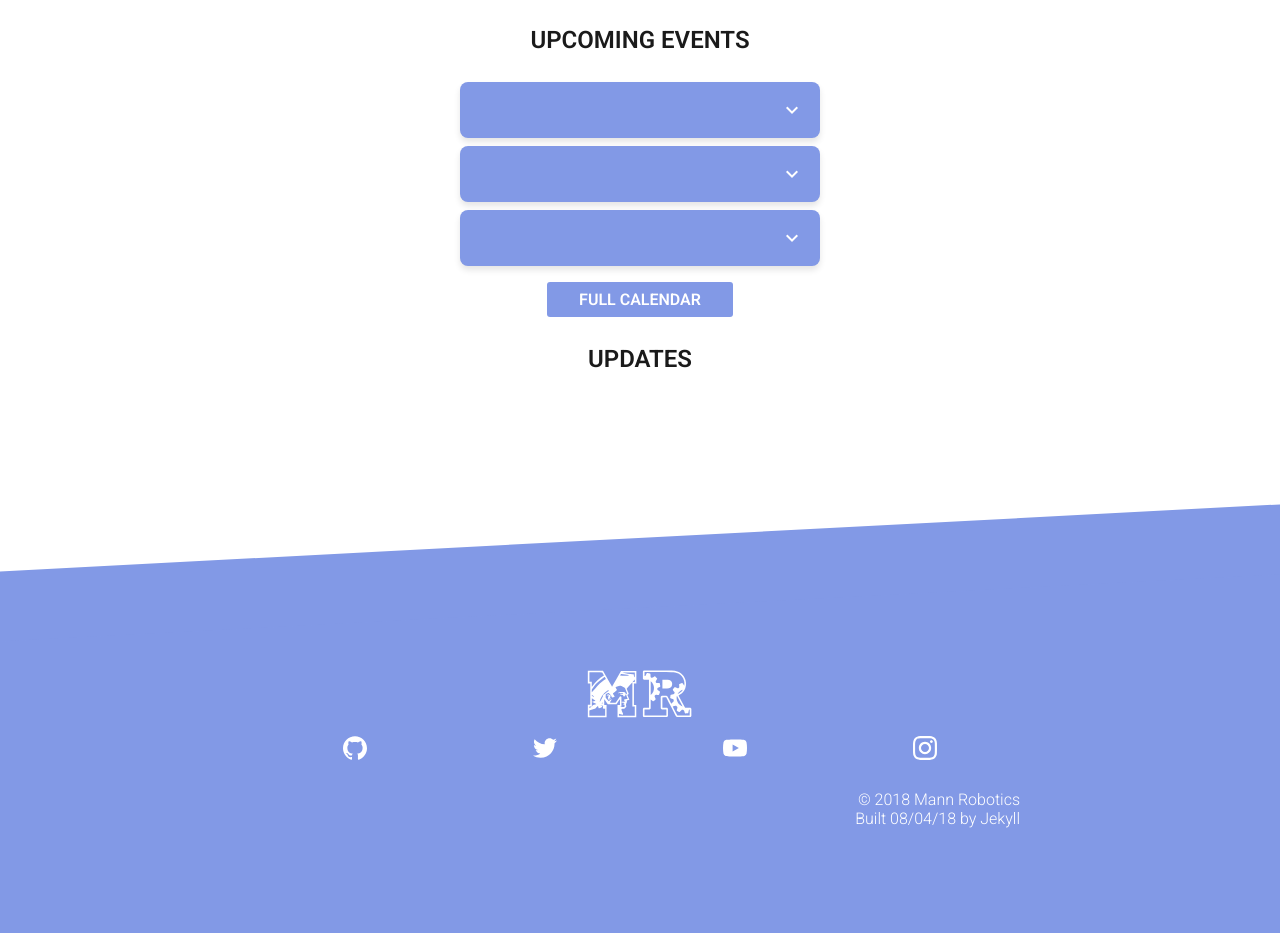
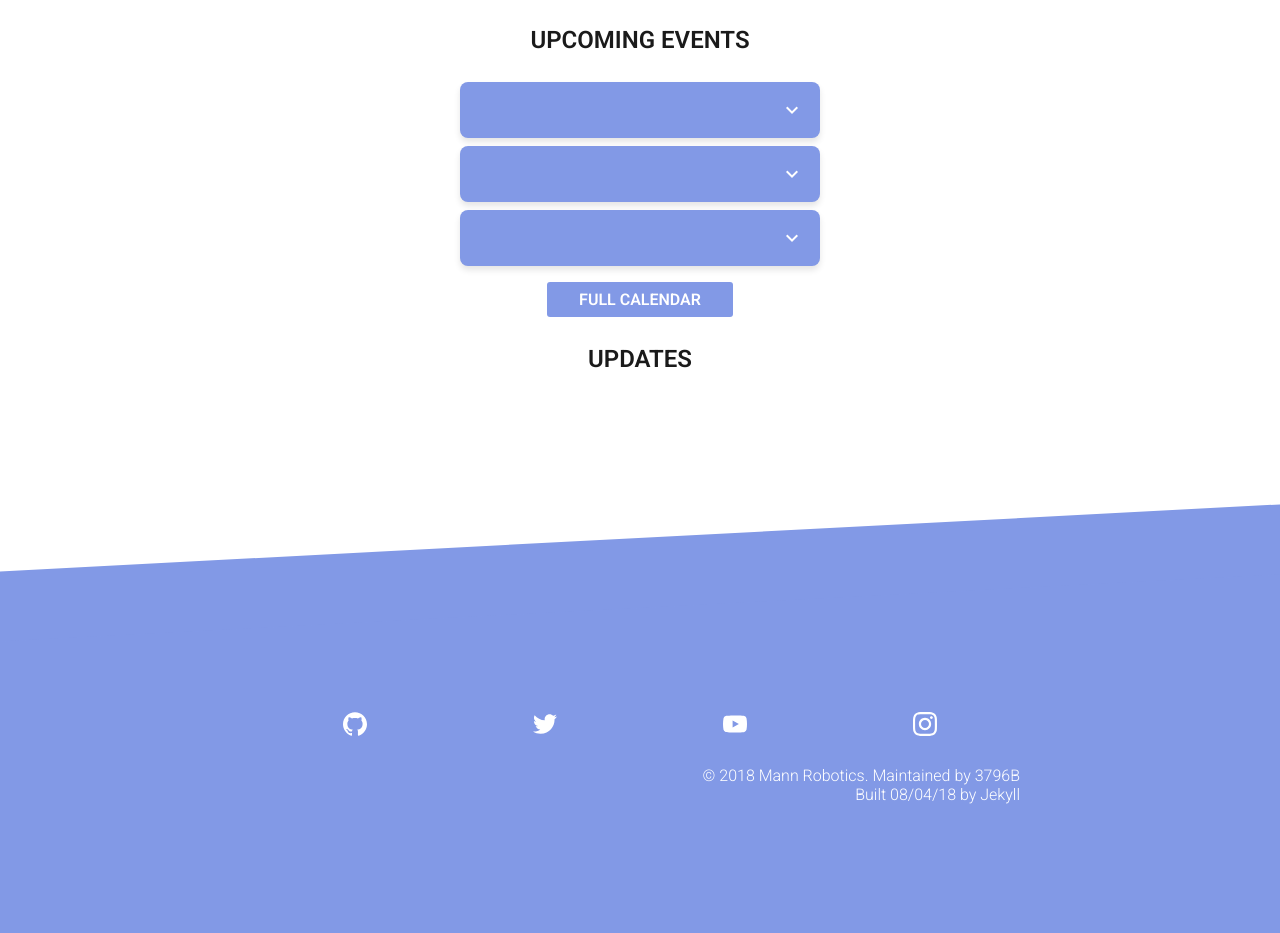
Before and after one commit to mannrobo/mannrobo.github.io, a Jekyll site: the page built from index.html, in a window 1280 px wide. Shown: the part 973-1906 px from the top of the page. Built offline with Jekyll 4.4.1, drawn with Linux system fonts in a browser that asks for light colours; comment, search, counter and statistics services are not loaded.

Commit message:
Removed logo from footer

```diff
--- a/_includes/footer.html
+++ b/_includes/footer.html
@@ -1,5 +1,4 @@
 <footer>
-    {% include logo-white.svg %}
     <section class="social-links container">
         <a href="https://github.com/mannrobo">
             {% include social/github.svg %}
@@ -15,7 +14,7 @@
         </a>
     </section>
     <section class="container">
-        <p>© 20{{ site.time | date: "%y" }} Mann Robotics</p>
+        <p>© 20{{ site.time | date: "%y" }} Mann Robotics. Maintained by 3796B</p>
         <p>Built {{ site.time | date: "%D" }} by Jekyll</p>
     </section>
 </footer>
```
